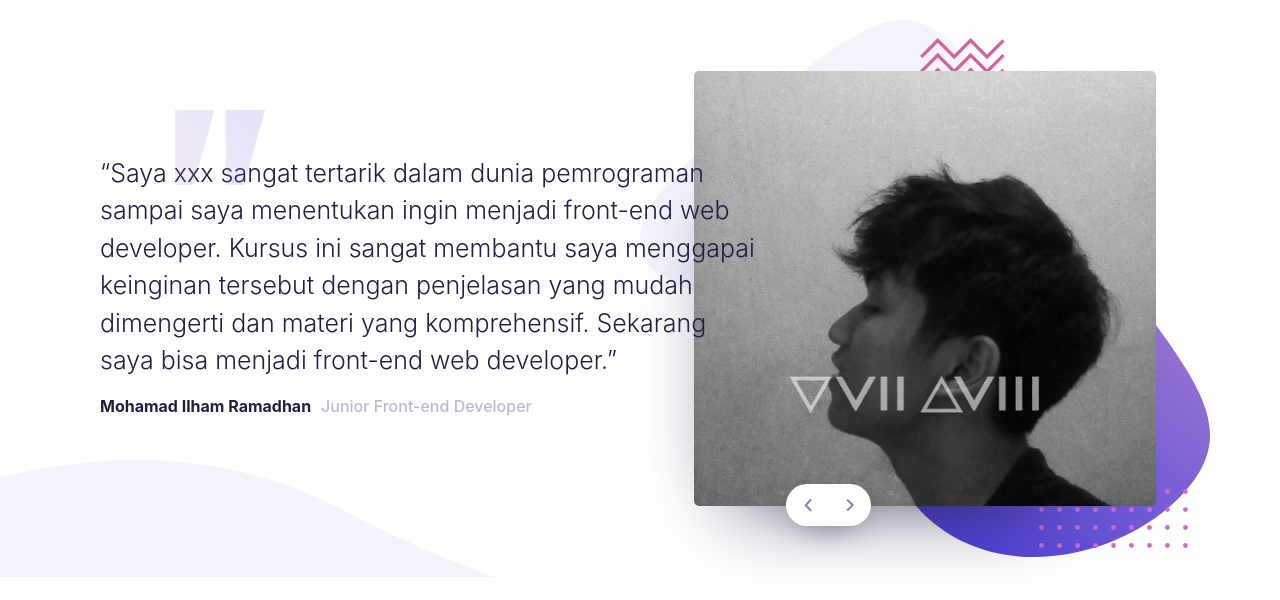
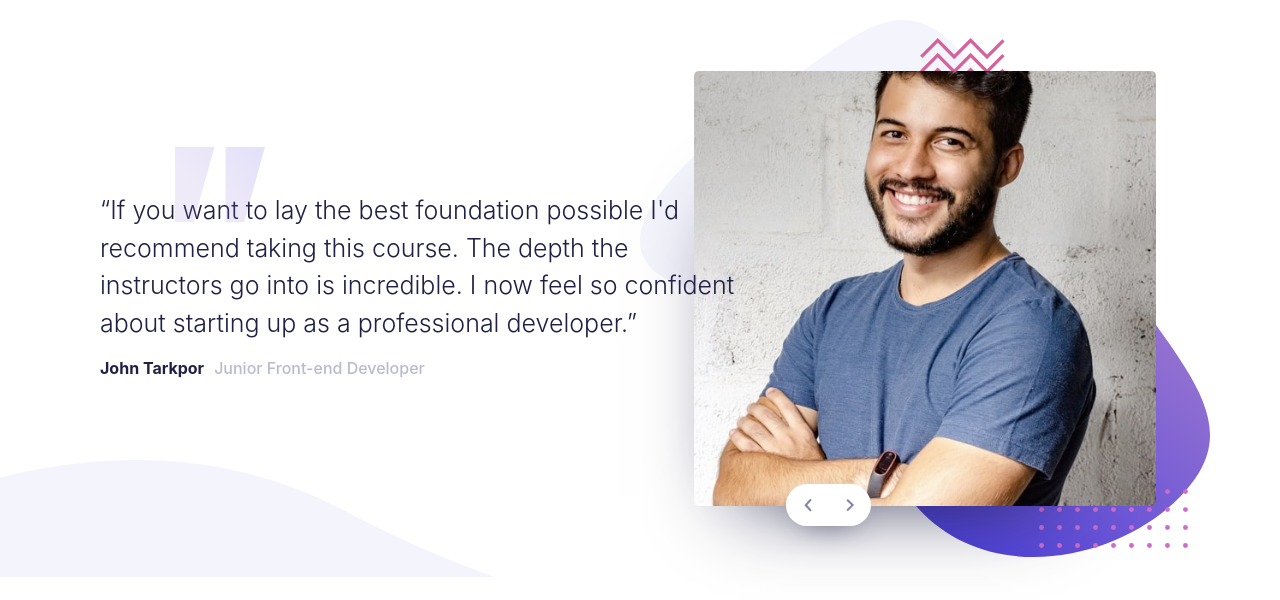
Before and after one commit to Mohamad-Ilham-Ramadhan/coding-bootcamp-testimonials-slider, a React app: page / in a window 1280 px wide. Shown: the top 600 px of the page. Built offline with nearby package versions, Linux system fonts and the light colour scheme; a web font is replaced by a local one.

Commit message:
delete ilham

```diff
--- a/src/fakeAPI.js
+++ b/src/fakeAPI.js
@@ -4,14 +4,6 @@ import imageTanya from "./images/image-tanya.jpg";
 import imageIlham from "./images/image-ilham.jpg";
 const fakeDatabase = {
   users: [
-    {
-      id: uuid(),
-      image: imageIlham,
-      fullname: "Mohamad Ilham Ramadhan",
-      occupation: "Junior Front-end Developer",
-      testimonial:
-        "Saya xxx sangat tertarik dalam dunia pemrograman sampai saya menentukan ingin menjadi front-end web developer. Kursus ini sangat membantu saya menggapai keinginan tersebut dengan penjelasan yang mudah dimengerti dan materi yang komprehensif. Sekarang saya bisa menjadi front-end web developer.",
-    },
     {
       id: uuid(),
       image: imageJohn,
```
Also changed, not shown: src/images/image-ilham.jpg (deleted).
